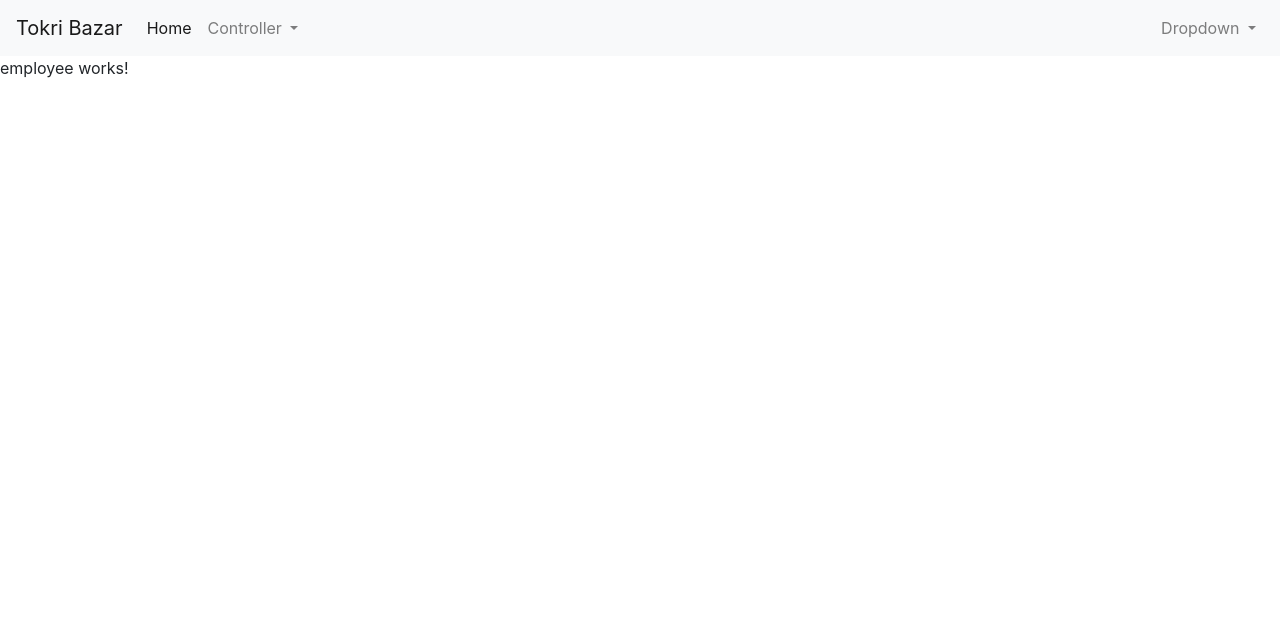
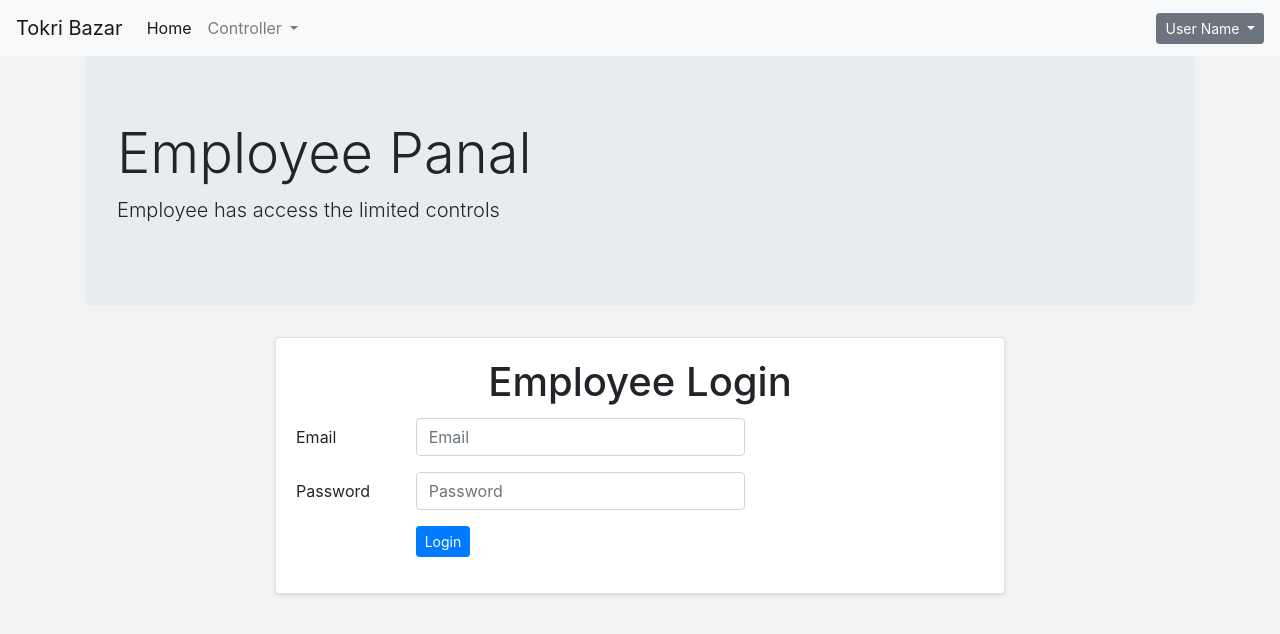
Before and after one commit to gaurav1994/tokri_bazar, an Angular app in the folder Tokri-Bazzar/: page /employee in a window 1280 px wide. Shown: the top 634 px of the page. Built offline with nearby package versions, Linux system fonts and the light colour scheme.

Commit message:
1-nov-2019

```diff
--- a/Tokri-Bazzar/src/app/controllers/admin/admin.component.html
+++ b/Tokri-Bazzar/src/app/controllers/admin/admin.component.html
@@ -10,8 +10,35 @@
           </div>
      </div>
      <div class="row">
-               <div class="col-md-2">fsdf</div>
-               <div class="col-md-8">asdsad</div>
-               <div class="col-md-2">AFDSGD  </div>
+          <div class="col-md-2"></div>
+          <div class="col-md-8">
+               <div class="card mr-auto mb-5 shadow-sm">
+                    <div class="card-body">
+                         <h1 class="card-title text-center">Admin Login</h1>
+                         <form>
+                              <div class="form-group row">
+                                   <label for="inputEmail3" class="col-sm-2 col-form-label">Email</label>
+                                   <div class="col-sm-6">
+                                        <input type="email" class="form-control" id="inputEmail3" placeholder="Email">
                                    </div>
                               </div>
+                              <div class="form-group row">
+                                   <label for="inputPassword3" class="col-sm-2 col-form-label">Password</label>
+                                   <div class="col-sm-6">
+                                        <input type="password" class="form-control" id="inputPassword3"
+                                             placeholder="Password">
+                                   </div>
+                              </div>
+                              <div class="form-group row">
+                                   <div class="col-sm-2"></div>
+                                   <div class="col-sm-10">
+                                        <button type="submit" class="btn btn-primary btn-sm">Sign in</button>
+                                   </div>
+                              </div>
+                         </form>
+                    </div>
+               </div>
+          </div>
+          <div class="col-md-2"></div>
+     </div>
+</div>
--- a/Tokri-Bazzar/src/app/controllers/employee/employee.component.html
+++ b/Tokri-Bazzar/src/app/controllers/employee/employee.component.html
@@ -1 +1,46 @@
-<p>employee works!</p>
+<div class="container">
+     <div class="row">
+          <div class="col-md-12">
+               <div class="jumbotron">
+                    <h1 class="display-4">Employee Panal</h1>
+                    <p class="lead">Employee has access the limited controls</p>
+                <!--    <hr class="my-4">   -->
+
+               </div>
+          </div>
+     </div>
+     <div class="row">
+          <div class="col-md-2"></div>
+          <div class="col-md-8">
+
+                    <div class="card mr-auto mb-5 shadow-sm">
+                              <div class="card-body">
+                                   <h1 class="card-title text-center">Employee Login</h1>
+                                   <form>
+                                        <div class="form-group row">
+                                             <label for="inputEmail3" class="col-sm-2 col-form-label">Email</label>
+                                             <div class="col-sm-6">
+                                                  <input type="email" class="form-control" id="inputEmail3" placeholder="Email">
+                                             </div>
+                                        </div>
+                                        <div class="form-group row">
+                                             <label for="inputPassword3" class="col-sm-2 col-form-label">Password</label>
+                                             <div class="col-sm-6">
+                                                  <input type="password" class="form-control" id="inputPassword3"
+                                                       placeholder="Password">
+                                             </div>
+                                        </div>
+                                        <div class="form-group row">
+                                             <div class="col-sm-2"></div>
+                                             <div class="col-sm-10">
+                                                  <button type="submit" class="btn btn-primary btn-sm">Login</button>
+                                             </div>
+                                        </div>
+                                   </form>
+                              </div>
+                         </div>
+
+          </div>
+          <div class="col-md-2">  </div>
+     </div>
+</div>
--- a/Tokri-Bazzar/src/app/index/index.component.scss
+++ b/Tokri-Bazzar/src/app/index/index.component.scss
@@ -0,0 +1,3 @@
+.card-text{
+     font-size: 0.8em;
+}
--- a/Tokri-Bazzar/src/app/index/index.component.ts
+++ b/Tokri-Bazzar/src/app/index/index.component.ts
@@ -1,15 +1,20 @@
-import { Component, OnInit } from '@angular/core';
+import { Component, OnInit, ViewChild, AfterViewChecked, AfterContentChecked, AfterViewInit } from '@angular/core';
+import { NevbarComponent } from '../nevbar/nevbar.component';
+
 
 @Component({
   selector: 'app-index',
   templateUrl: './index.component.html',
   styleUrls: ['./index.component.scss']
 })
-export class IndexComponent implements OnInit {
-
+export class IndexComponent implements OnInit , AfterViewInit{
   constructor() { }
 
   ngOnInit() {
+
   }
+ngAfterViewInit(){
 
 }
+
+}
--- a/Tokri-Bazzar/src/app/nevbar/nevbar.component.html
+++ b/Tokri-Bazzar/src/app/nevbar/nevbar.component.html
@@ -1,5 +1,5 @@
 <nav class="navbar navbar-expand-lg navbar-light bg-light">
-          <a class="navbar-brand" routerLink="/index" >Tokri Bazar</a>
+          <a class="navbar-brand" routerLink="/index" (click)="notadminempMethod()"  >Tokri Bazar</a>
           <button class="navbar-toggler" type="button" data-toggle="collapse" data-target="#navbarSupportedContent"
                aria-controls="navbarSupportedContent" aria-expanded="false" aria-label="Toggle navigation">
                <span class="navbar-toggler-icon"></span>
@@ -8,7 +8,7 @@
           <div class="collapse navbar-collapse" id="navbarSupportedContent">
                <ul class="navbar-nav mr-auto">
                     <li class="nav-item active">
-                         <a class="nav-link" routerLink="/index" >Home <span class="sr-only">(current)</span></a>
+                         <a class="nav-link" routerLink="/index" (click)="notadminempMethod()" >Home <span class="sr-only">(current)</span></a>
                     </li>
                     <!--               <li class="nav-item">
                      <a class="nav-link" href="#">Link</a>
@@ -20,24 +20,25 @@
                               Controller
                          </a>
                          <div class="dropdown-menu" aria-labelledby="navbarDropdown">
-                              <a class="dropdown-item" routerLink = "/admin" >Admin</a>
+                              <a class="dropdown-item" routerLink = "/admin" (click)="adminMethod()" >Admin</a>
                               <div class="dropdown-divider"></div>
-                              <a class="dropdown-item" routerLink = "/employee">Employee</a>
+                              <a class="dropdown-item" routerLink = "/employee" (click)="employeeMethod()">Employee</a>
                          </div>
                     </li>
                </ul>
 
                <ul class="navbar-nav">
-                    <li class="nav-item dropdown">
-                         <a class="nav-link dropdown-toggle" href="#" id="navbarDropdown" role="button"
+
+                    <li class="nav-item dropdown" *ngIf="!admin && !employee" >
+                         <button type="button" class="btn btn-secondary btn-sm dropdown-toggle" id="navbarDropdown" role="button"
                               data-toggle="dropdown" aria-haspopup="true" aria-expanded="false">
-                              Dropdown
-                         </a>
-                         <div class="dropdown-menu" aria-labelledby="navbarDropdown">
+                              User Name
+                    </button>
+                         <div class="dropdown-menu dropdown-menu-right" aria-labelledby="navbarDropdown">
                               <a class="dropdown-item" href="#">Action</a>
                               <a class="dropdown-item" href="#">Another action</a>
                               <div class="dropdown-divider"></div>
-                              <a class="dropdown-item" href="#">Something else here</a>
+                              <a class="dropdown-item" href="#">Logout</a>
                          </div>
                     </li>
                </ul>
--- a/Tokri-Bazzar/src/app/nevbar/nevbar.component.ts
+++ b/Tokri-Bazzar/src/app/nevbar/nevbar.component.ts
@@ -10,6 +10,23 @@ export class NevbarComponent implements OnInit {
   constructor() { }
 
   ngOnInit() {
+       console.log("nevbar componant");
+       this.admin = false;
+       this.employee = false;
+  }
+  public admin : boolean = false;
+  public employee : boolean = false;
+  adminMethod(){
+     this.admin = true;
+     this.employee = false;
+  }
+  employeeMethod(){
+     this.admin = false;
+     this.employee = true;
+  }
+  notadminempMethod(){
+       this.admin = false;
+       this.employee = false;
   }
 
 }
--- a/Tokri-Bazzar/src/styles.scss
+++ b/Tokri-Bazzar/src/styles.scss
@@ -1 +1,4 @@
 /* You can add global styles to this file, and also import other style files */
+body{
+     background-color: #f2f2f2;
+}
```
Also changed, not shown: Tokri-Bazzar/src/app/index/index.component.html (+67 -4 lines), Tokri-Bazzar/src/app/app.component.html (line endings or trailing spaces). Lines whose indentation alone changed are shown as unchanged.
